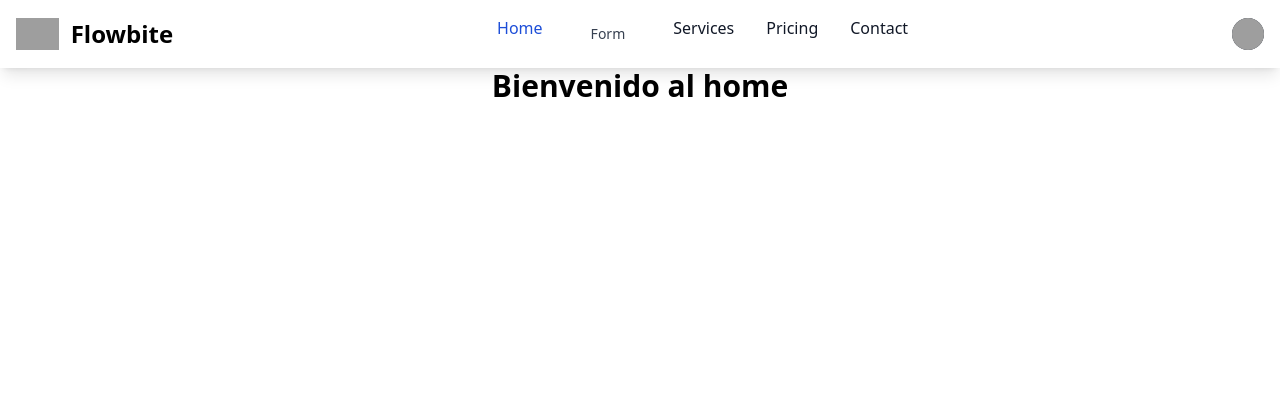
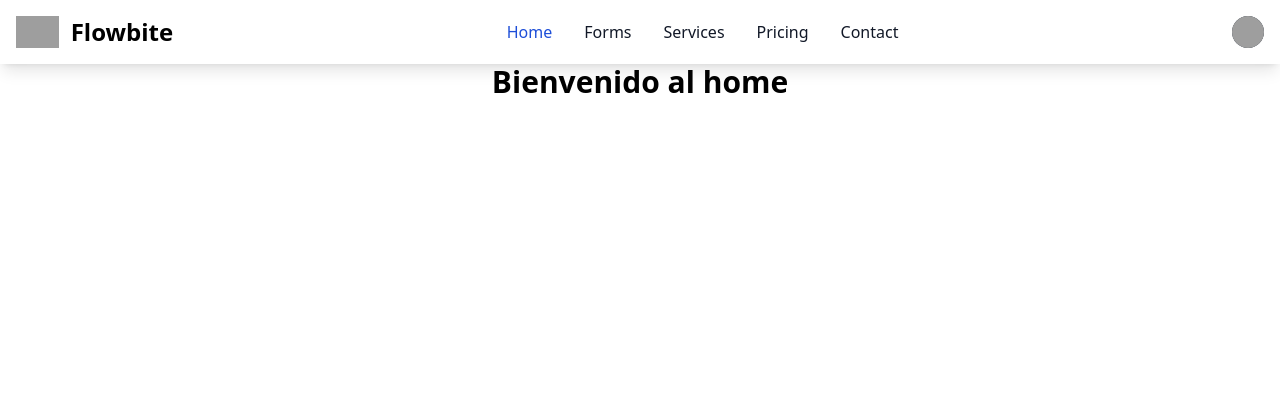
Before and after one commit to R-Berrocal/final-project, a PHP site: page /views/index.php in a window 1280 px wide. Shown: the top 420 px of the page. Run offline with PHP 8.4, Linux system fonts and the light colour scheme; the visitor is signed in with stand-in values (Sample User, id 1); some libraries are stand-ins or nearby versions; grey boxes are pictures that could not be loaded.

Commit message:
refactor load forms in views and controllers

```diff
--- a/views/components/navbar.php
+++ b/views/components/navbar.php
@@ -40,11 +40,12 @@
     <div class="items-center justify-between hidden w-full md:flex md:w-auto md:order-1" id="navbar-user">
       <ul class="flex flex-col font-medium p-4 md:p-0 mt-4 border border-gray-100 rounded-lg bg-gray-50 md:space-x-8 rtl:space-x-reverse md:flex-row md:mt-0 md:border-0 md:bg-white">
         <li>
-          <a href="#" class="block py-2 px-3 text-white bg-blue-700 rounded md:bg-transparent md:text-blue-700 md:p-0 md:dark:text-blue-500" aria-current="page">Home</a>
+          <a href="/final-project/views/index.php" class="block py-2 px-3 text-white bg-blue-700 rounded md:bg-transparent md:text-blue-700 md:p-0 md:dark:text-blue-500" aria-current="page">Home</a>
         </li>
         <!-- vista para los formularios de preguntas form.php -->
+
         <li>
-          <a href="/final-project/views/form.php" class="block px-4 py-2 text-sm text-gray-700 hover:bg-gray-100">Form</a>
+          <a href="/final-project/views/form.php" class="block py-2 px-3 text-gray-900 rounded hover:bg-gray-100 md:hover:bg-transparent md:hover:text-blue-700 md:p-0 ">Forms</a>
         </li>
         <li>
           <a href="#" class="block py-2 px-3 text-gray-900 rounded hover:bg-gray-100 md:hover:bg-transparent md:hover:text-blue-700 md:p-0 ">Services</a>
```
Also changed, not shown: controllers/general_form.php (+3 -11 lines), views/form.php (+13 -3 lines).
